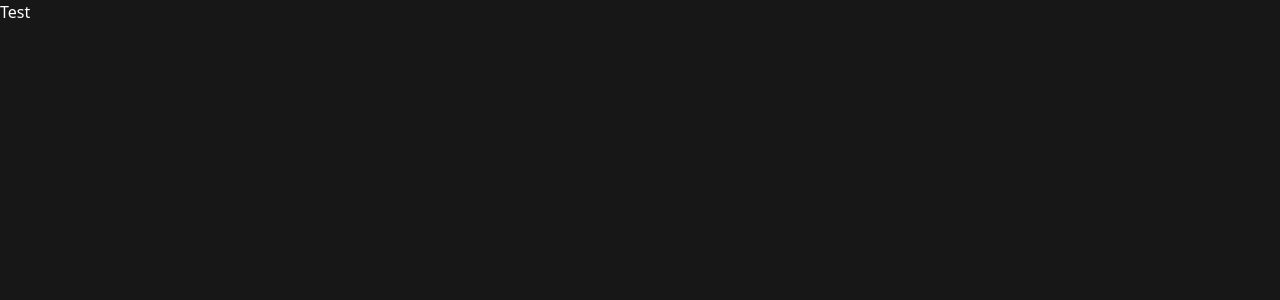
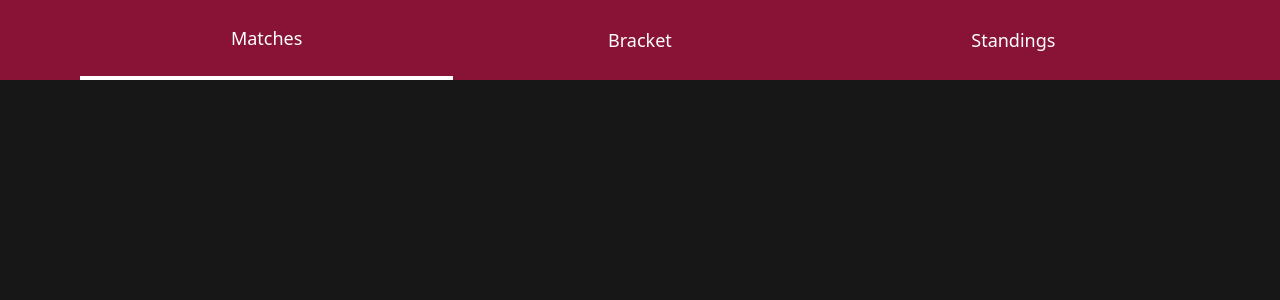
Before and after one commit to erikbg7/world-cup-microapp, a Next.js app: page /matches in a window 1280 px wide. Shown: the top 300 px of the page. Built offline with nearby package versions, Linux system fonts and the light colour scheme.

Commit message:
🚗 Simple NavBar between pages

```diff
--- /dev/null
+++ b/src/components/NavBar.tsx
@@ -0,0 +1,49 @@
+import clsx from 'clsx';
+import Link from 'next/link';
+import { useRouter } from 'next/router';
+
+interface ISection {
+  id: number;
+  name: string;
+  path: string;
+}
+
+const SECTIONS: ISection[] = [
+  { id: 1, name: 'Matches', path: '/matches' },
+  { id: 2, name: 'Bracket', path: '/bracket' },
+  { id: 3, name: 'Standings', path: '/standings' },
+];
+
+const NavBarItem: React.FC<ISection> = (props) => {
+  const router = useRouter();
+  const isActive = router.pathname === props.path;
+
+  return (
+    <li className="flex flex-1 text-lg">
+      <Link
+        href={props.path}
+        className={clsx(
+          'flex justify-center items-center',
+          'w-full h-full hover:bg-gray-200/20',
+          isActive && 'border-b-4 border-white'
+        )}
+      >
+        {props.name}
+      </Link>
+    </li>
+  );
+};
+
+const NavBar = () => {
+  return (
+    <nav className="fixed top-0 left-0 right-0">
+      <ul className="flex justify-center h-20 bg-rose-900 px-20">
+        {SECTIONS.map((section) => (
+          <NavBarItem key={section.id} {...section} />
+        ))}
+      </ul>
+    </nav>
+  );
+};
+
+export default NavBar;
--- a/src/pages/_app.tsx
+++ b/src/pages/_app.tsx
@@ -1,6 +1,12 @@
 import '../globals.css';
 import type { AppProps } from 'next/app';
+import NavBar from '../components/NavBar';
 
 export default function App({ Component, pageProps }: AppProps) {
-  return <Component {...pageProps} />;
+  return (
+    <>
+      <NavBar />
+      <Component {...pageProps} />
+    </>
+  );
 }
```
